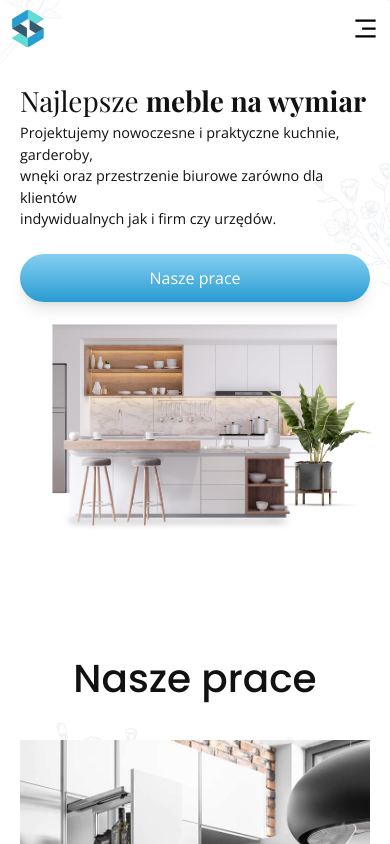
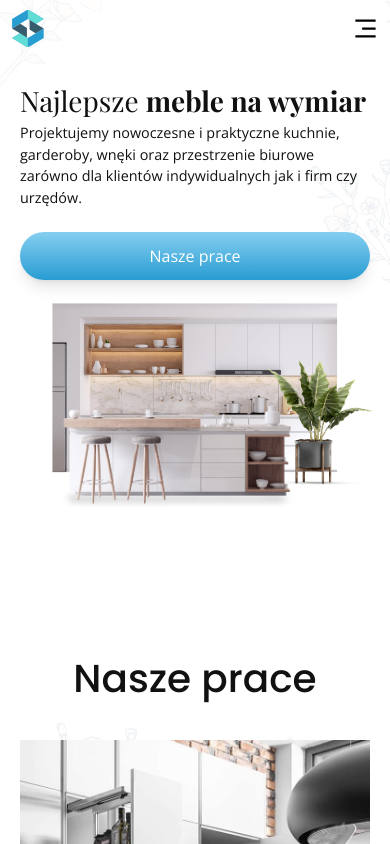
Before and after one commit to dencs08/aviorprojekt.pl, a React (Create React App) app: page / in a window 390 px wide. Shown: the top 844 px of the page. Built offline with nearby package versions, Linux system fonts and the light colour scheme.

Commit message:
update: Header.jsx uses new reveal hook

```diff
--- a/src/containers/header/Header.jsx
+++ b/src/containers/header/Header.jsx
@@ -4,60 +4,19 @@ import Assembly from "../../components/kitchen_assembly/KitchenAssembly1";
 
 import { flower1, flower2, flower3 } from "../../assets/flower_images";
 
-import gsap from "gsap";
-import SplitText from "../../utils/Split3.min";
+import { textReveal, elementReveal } from "../../hooks/reveals";
 
 const Header = () => {
-  const tl = useRef();
-  const headerText = useRef();
-  const headerText2 = useRef();
+  const H1 = useRef();
+  const H2 = useRef();
   const headerBtn = useRef();
 
   useLayoutEffect(() => {
-    const split = new SplitText(headerText2.current, {
-      type: "lines",
-      linesClass: "lineChildren",
-    });
-
-    const splitParent = new SplitText(headerText2.current, {
-      type: "lines",
-      linesClass: "lineParent",
-    });
-
-    tl.current = gsap
-      .timeline()
-      .fromTo(
-        headerText.current,
-        { y: "100%" },
-        {
-          y: "-0%",
-          opacity: "1",
-          duration: 1,
-          delay: 1,
-          ease: "expo",
-        }
-      )
-      .to(
-        split.lines,
-        {
-          duration: 1,
-          y: 0,
-          opacity: 1,
-          stagger: 0.1,
-          ease: "expo",
-        },
-        "-=1"
-      )
-      .to(
-        headerBtn.current,
-        {
-          duration: 1,
-          y: 0,
-          opacity: 1,
-          ease: "expo",
-        },
-        "-=0.5"
-      );
+    setTimeout(() => {
+      textReveal(H1.current, H1.current, true, false, false, false, 0, 0);
+      textReveal(H2.current, H2.current, true, false, false, false, 0, 0.25);
+      elementReveal(headerBtn.current, 0.7);
+    }, 1000);
   }, []);
 
   return (
@@ -79,7 +38,6 @@ const Header = () => {
           />
         </div>
         <div
-          data-scroll
           data-scroll-speed="5"
           className="absolute top-[-100%] right-[-20%] bottom-1 z-[-1] w-[25vw] "
         >
@@ -90,7 +48,6 @@ const Header = () => {
           />
         </div>
         <div
-          data-scroll
           data-scroll-speed="3"
           className="absolute top-[20%] right-[-20%] bottom-1 z-[-1] w-[25vw] "
         >
@@ -101,30 +58,23 @@ const Header = () => {
           />
         </div>
 
-        <div
-          data-scroll
-          data-scroll-speed="6"
-          className="text-left col-start-1 col-end-7"
-        >
-          <div>
-            <h1 ref={headerText} className="font-serif opacity-0">
-              Najlepsze <b>meble na wymiar</b>
-            </h1>
-          </div>
-          <div>
-            <h2 ref={headerText2}>
-              Projektujemy nowoczesne i praktyczne kuchnie, garderoby, wnęki
-              oraz przestrzenie biurowe zarówno dla klientów indywidualnych jak
-              i firm czy urzędów.
-            </h2>
-          </div>
+        <div data-scroll-speed="6" className="text-left col-start-1 col-end-7">
+          <h1 ref={H1} className="font-serif reveal">
+            Najlepsze <b>meble na wymiar</b>
+          </h1>
+
+          <h2 ref={H2} className="reveal">
+            Projektujemy nowoczesne i praktyczne kuchnie, garderoby, wnęki oraz
+            przestrzenie biurowe zarówno dla klientów indywidualnych jak i firm
+            czy urzędów.
+          </h2>
 
           <div>
             <a href="/projekty">
               {" "}
               <button
                 ref={headerBtn}
-                className="btn-action rounded-full font-color-white translate-y-full opacity-0 shadow-lg mt-6 px-8 py-3 md:py-5 md:px-14 w-full md:w-auto"
+                className="btn-action rounded-full font-color-white shadow-lg mt-6 px-8 py-3 md:py-5 md:px-14 w-full md:w-auto reveal"
               >
                 Nasze prace
               </button>
```
